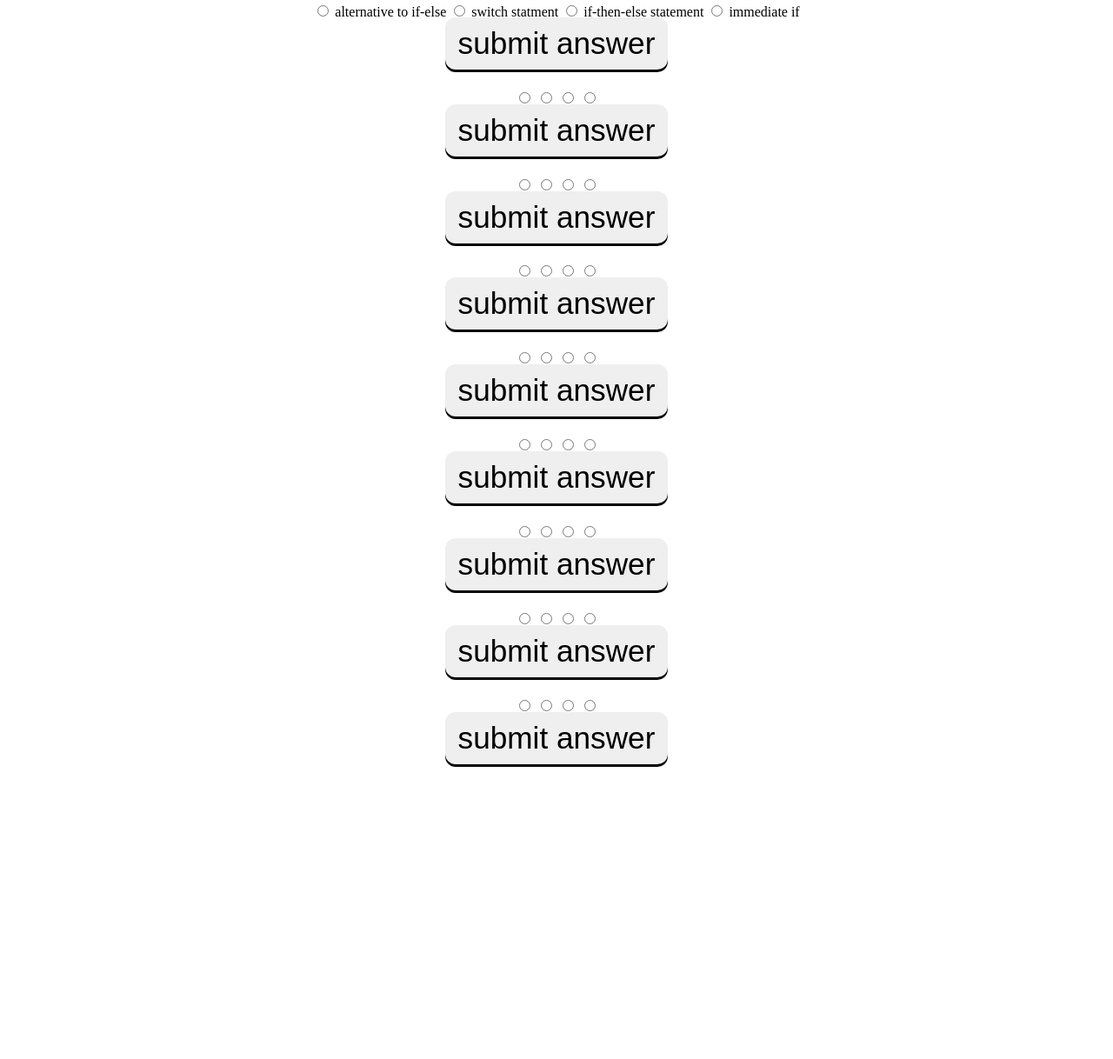
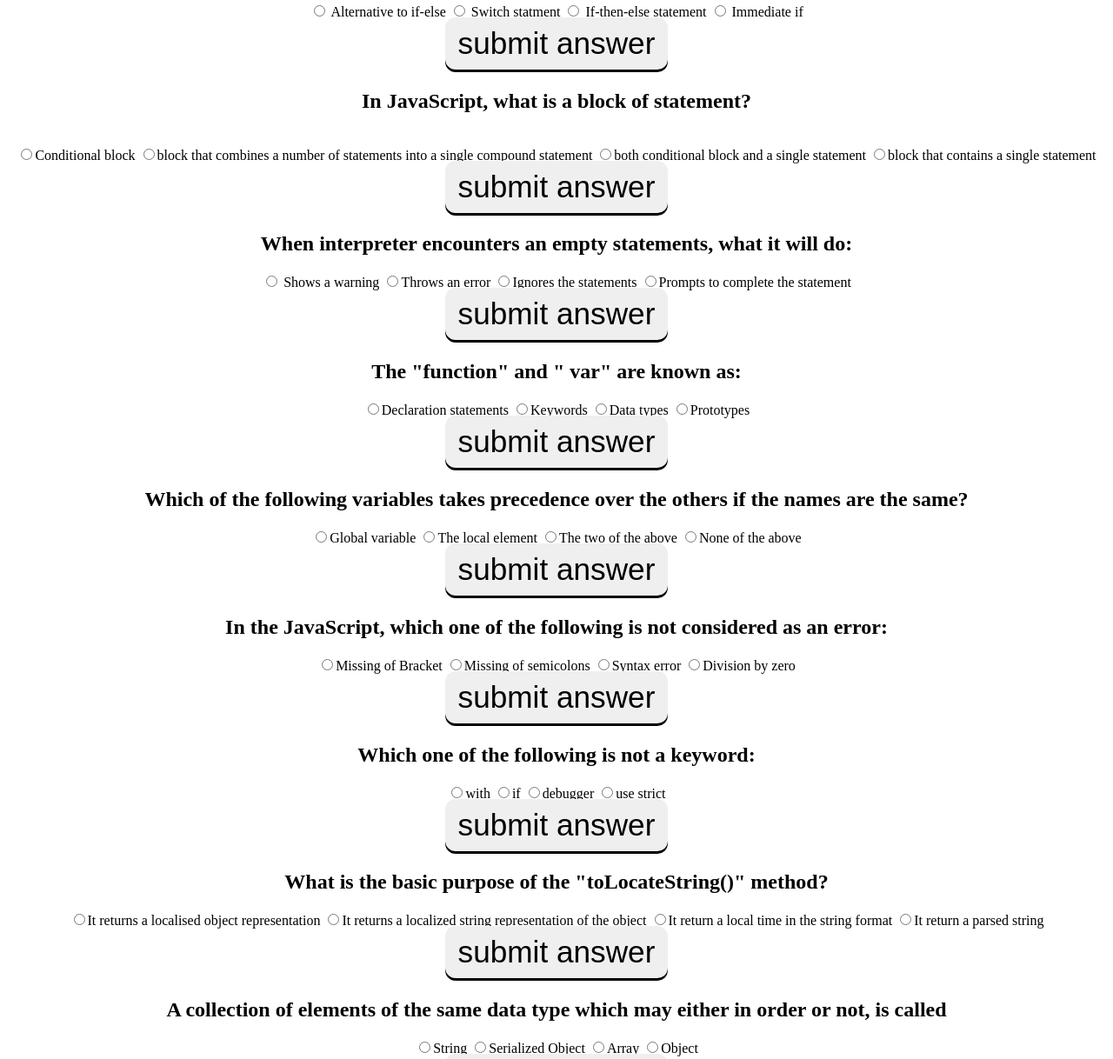
Before and after one commit to ayvavalenti/Coding_Quiz, a plain HTML site: page index.html in a window 1280 px wide. Shown: the part 256-1474 px from the top of the page at 87% size. Before the commit the page ends 1146 px from the top, so only its background shows below. Drawn offline with Linux system fonts and the light colour scheme; files that its build step writes are made by us from their sources; a script that the page names is missing.

Commit message:
adding questions

```diff
--- a/index.html
+++ b/index.html
@@ -22,80 +22,98 @@
         <h2>Which one of the following also known as Conditional Expression:</h2>
         <br>
             <form>
-                <input type="radio" name="option" value="alternative to if-else"> alternative to if-else
-                <input type="radio" name="option" value="switch statement"> switch statment
-                <input type="radio" name="option" value="if-then-else statement"> if-then-else statement
-                <input type="radio" name="option" value="immediate if"> immediate if
+                <input type="radio" name="option" value="alternative to if-else"> Alternative to if-else
+                <input type="radio" name="option" value="switch statement"> Switch statment
+                <input type="radio" name="option" value="if-then-else statement"> If-then-else statement
+                <input type="radio" name="option" value="immediate if"> Immediate if
+            </form>
+            <button class="btn" onclick="submit ()">submit answer</button>
+            <!-- ans immediate if -->
+
+        <h2>In JavaScript, what is a block of statement?</h2>
+        <br>
+            <form>
+                <input type="radio" name="option" value="Conditional block">Conditional block
+                <input type="radio" name="option" value="block that combines a number of statements into a single compound statement">block that combines a number of statements into a single compound statement
+                <input type="radio" name="option" value="both conditional block and a single statement">both conditional block and a single statement
+                <input type="radio" name="option" value="block that contains a single statement">block that contains a single statement
             </form>
             <button class="btn">submit answer</button>
+            <!-- ans  block that combines a number of statements into a single compound statement -->
 
-        <h2></h2>
+        <h2> When interpreter encounters an empty statements, what it will do:</h2>
             <form>
-                <input type="radio" name="option" value="">
-                <input type="radio" name="option" value="">
-                <input type="radio" name="option" value="">
-                <input type="radio" name="option" value="">
+                <input type="radio" name="option" value="Shows a warning"> Shows a warning
+                <input type="radio" name="option" value="Throws an error">Throws an error
+                <input type="radio" name="option" value="Ignores the statements">Ignores the statements
+                <input type="radio" name="option" value="Prompts to complete the statement">Prompts to complete the statement
             </form>
             <button class="btn">submit answer</button>
+            <!-- ans Ignores the statements -->
 
-        <h2></h2>
+        <h2>The "function" and " var" are known as:</h2>
             <form>
-                <input type="radio" name="option" value="">
-                <input type="radio" name="option" value="">
-                <input type="radio" name="option" value="">
-                <input type="radio" name="option" value="">
+                <input type="radio" name="option" value="Declaration statements">Declaration statements
+                <input type="radio" name="option" value="Keywords">Keywords
+                <input type="radio" name="option" value="Data types">Data types
+                <input type="radio" name="option" value="Prototypes">Prototypes
             </form>
             <button class="btn">submit answer</button>
-        <h2></h2>
+            <!-- ans Declaration statements -->
+
+        <h2>Which of the following variables takes precedence over the others if the names are the same?</h2>
             <form>
-                <input type="radio" name="option" value="">
-                <input type="radio" name="option" value="">
-                <input type="radio" name="option" value="">
-                <input type="radio" name="option" value="">
+                <input type="radio" name="option" value="Global variable">Global variable
+                <input type="radio" name="option" value="The local element">The local element
+                <input type="radio" name="option" value="The two of the above">The two of the above
+                <input type="radio" name="option" value="None of the above">None of the above
             </form>
             <button class="btn">submit answer</button>
-        <h2></h2>
+             <!-- ans The local element -->
+
+        <h2>In the JavaScript, which one of the following is not considered as an error:</h2>
             <form>
-                <input type="radio" name="option" value="">
-                <input type="radio" name="option" value="">
-                <input type="radio" name="option" value="">
-                <input type="radio" name="option" value="">
+                <input type="radio" name="option" value="Missing of Bracket">Missing of Bracket
+                <input type="radio" name="option" value="Missing of semicolons">Missing of semicolons
+                <input type="radio" name="option" value="Syntax error">Syntax error
+                <input type="radio" name="option" value="Division by zero">Division by zero
             </form>
             <button class="btn">submit answer</button>
-        <h2></h2>
+            <!-- aNS Division by zero -->
+
+        <h2>Which one of the following is not a keyword:</h2>
             <form>
-                <input type="radio" name="option" value="">
-                <input type="radio" name="option" value="">
-                <input type="radio" name="option" value="">
-                <input type="radio" name="option" value="">
+                <input type="radio" name="option" value="with">with
+                <input type="radio" name="option" value="if">if
+                <input type="radio" name="option" value="debugger">debugger
+                <input type="radio" name="option" value="use strict">use strict
             </form>
             <button class="btn">submit answer</button>
-        <h2></h2>
+            <!-- ans use strict -->
+
+        <h2>What is the basic purpose of the "toLocateString()" method?</h2>
             <form>
-                <input type="radio" name="option" value="">
-                <input type="radio" name="option" value="">
-                <input type="radio" name="option" value="">
-                <input type="radio" name="option" value="">
+                <input type="radio" name="option" value="It returns a localised object representation">It returns a localised object representation
+                <input type="radio" name="option" value="It returns a localized string representation of the object">It returns a localized string representation of the object
+                <input type="radio" name="option" value="It return a local time in the string format">It return a local time in the string format
+                <input type="radio" name="option" value="It return a parsed string">It return a parsed string
             </form>
             <button class="btn">submit answer</button>
-        <h2></h2>
+            <!-- ans It returns a localized string representation of the object -->
+
+        <h2>A collection of elements of the same data type which may either in order or not, is called</h2>
             <form>
-                <input type="radio" name="option" value="">
-                <input type="radio" name="option" value="">
-                <input type="radio" name="option" value="">
-                <input type="radio" name="option" value="">
+                <input type="radio" name="option" value="String">String
+                <input type="radio" name="option" value="Serialized Object">Serialized Object
+                <input type="radio" name="option" value="Array">Array
+                <input type="radio" name="option" value="Object">Object
+
             </form>
             <button class="btn">submit answer</button>
-        <h2></h2>
-            <form>
-                <input type="radio" name="option" value="">
-                <input type="radio" name="option" value="">
-                <input type="radio" name="option" value="">
-                <input type="radio" name="option" value="">
-            </form>
-            <button class="btn">submit answer</button>
-    </section>
+            <!-- ans Array -->
+        </section>
     </main>
 
     <script src="./assets/js/script.js"></script>
 </body>
+</html>
```
